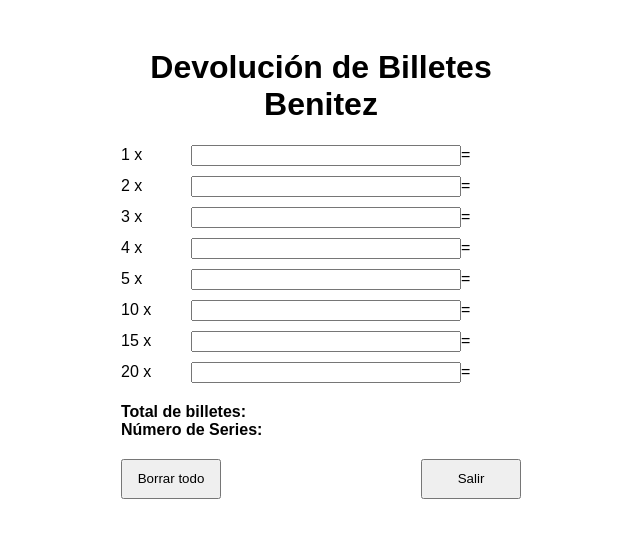
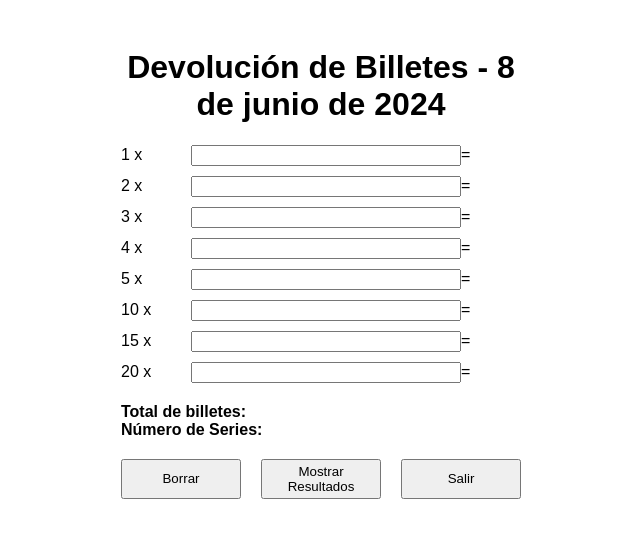
Before and after one commit to l4ms21/devolucion_benitez, a plain HTML site: page index.html in a window 1280 px wide. Shown: the whole page, without its empty margins (319-959 px from the left). Drawn offline with Linux system fonts and the light colour scheme.

Commit message:
Update index.html

```diff
--- a/index.html
+++ b/index.html
@@ -44,14 +44,14 @@
             margin-top: 20px;
         }
         .buttons button {
-            width: 100px;
+            width: 120px;
             height: 40px;
         }
     </style>
 </head>
 <body>
     <div class="container">
-        <h1>Devolución de Billetes Benitez</h1>
+        <h1>Devolución de Billetes - <span id="currentDate"></span></h1>
         <div id="inputs"></div>
         <div class="result">
             <label id="totalLabel">Total de billetes: </label><br>
@@ -59,7 +59,8 @@
         </div>
         <div id="messageLabel" class="message"></div>
         <div class="buttons">
-            <button onclick="borrar()">Borrar todo</button>
+            <button onclick="borrar()">Borrar</button>
+            <button onclick="mostrarResultados()">Mostrar Resultados</button>
             <button onclick="salir()">Salir</button>
         </div>
     </div>
@@ -71,6 +72,16 @@
         let totalLabel = document.getElementById('totalLabel');
         let seriesLabel = document.getElementById('seriesLabel');
         let messageLabel = document.getElementById('messageLabel');
+
+        function obtenerFechaActual() {
+            const today = new Date();
+            const options = { year: 'numeric', month: 'long', day: 'numeric' };
+            return today.toLocaleDateString('es-ES', options);
+        }
+
+        function mostrarFechaActual() {
+            document.getElementById('currentDate').textContent = obtenerFechaActual();
+        }
 
         function crearInputs() {
             const inputsDiv = document.getElementById('inputs');
@@ -104,9 +115,9 @@
                 let result = multiplicadores[index] * userInput;
                 total += result;
             });
-            totalLabel.textContent = `Total de billetes: ${total}`+ ' billetes';
+            totalLabel.textContent = `Total de billetes: ${total}`;
             let series = total / 20;
-            seriesLabel.textContent = `Número de Series: ${series.toFixed(2)}`+ ' series';
+            seriesLabel.textContent = `Número de Series: ${series.toFixed(2)}`;
 
             let totalBilletes = Math.round(total);
             let ultimoDigito = totalBilletes % 10;
@@ -128,7 +139,61 @@
         }
 
         function borrar() {
+            // Refrescar la página para borrar todo
             location.reload();
+        }
+
+        function mostrarResultados() {
+            const fechaActual = obtenerFechaActual();
+            let results = '';
+            for (let i = 0; i < multiplicadores.length; i++) {
+                results += `<p>${multiplicadores[i]} x ${inputFields[i].value} = ${resultLabels[i].textContent.replace(' = ', '')}</p>`;
+            }
+            results += `<p>${totalLabel.textContent}</p>`;
+            results += `<p>${seriesLabel.textContent}</p>`;
+            results += `<p>${messageLabel.innerHTML}</p>`;
+
+            const resultWindow = window.open('', '_blank');
+            resultWindow.document.write(`
+                <html>
+                <head>
+                    <title>Devolución - ${fechaActual}</title>
+                    <style>
+                        body {
+                            font-family: Arial, sans-serif;
+                            padding: 20px;
+                        }
+                        h1 {
+                            text-align: center;
+                        }
+                        p {
+                            font-size: 18px;
+                            margin-bottom: 10px;
+                        }
+                        .message {
+                            margin-top: 20px;
+                            font-size: 18px;
+                        }
+                        .buttons {
+                            display: flex;
+                            justify-content: center;
+                            margin-top: 20px;
+                        }
+                        .buttons button {
+                            width: 100px;
+                            height: 40px;
+                        }
+                    </style>
+                </head>
+                <body>
+                    <h1>Devolución - ${fechaActual}</h1>
+                    ${results}
+                    <div class="buttons">
+                        <button onclick="window.close()">Cerrar</button>
+                    </div>
+                </body>
+                </html>
+            `);
         }
 
         function salir() {
@@ -136,6 +201,7 @@
         }
 
         crearInputs();
+        mostrarFechaActual();
     </script>
 </body>
 </html>
```
